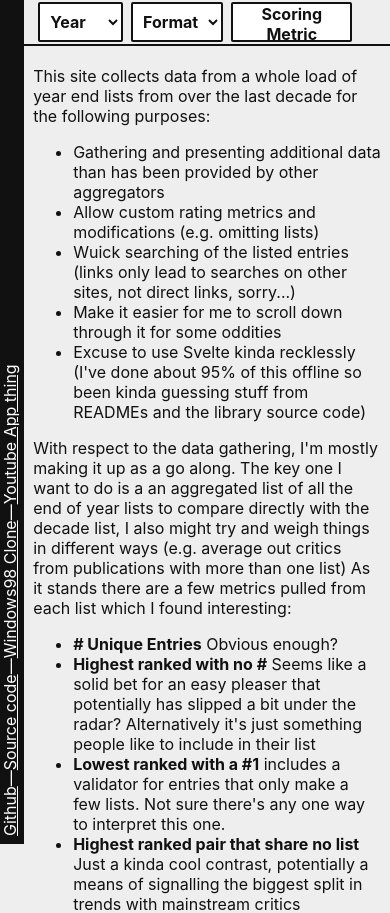
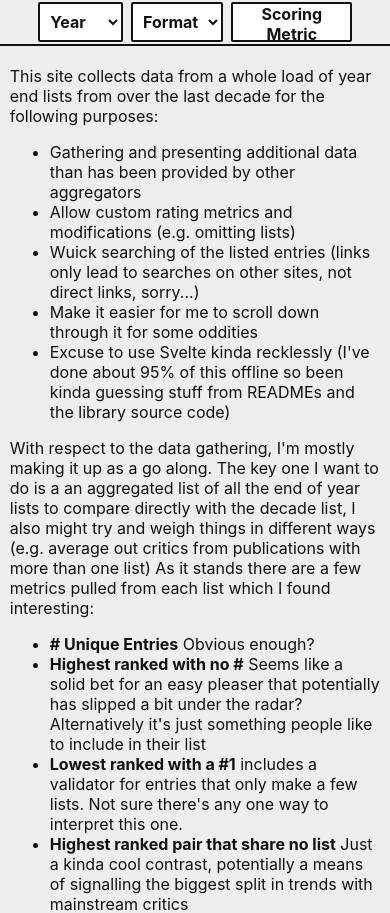
Before and after one commit to padraigfl/critics-lists, a Svelte app: page / in a window 390 px wide. Shown: the top 913 px of the page. Built offline with nearby package versions, Linux system fonts and the light colour scheme.

Commit message:
css fixes mobile

```diff
--- a/src/styles.scss
+++ b/src/styles.scss
@@ -23,6 +23,7 @@ $border: 2px solid $dark;
   }
   @media (max-width: $mobile) {
     display: block;
+    flex: none;
     &__details, &__list {
       width: 100%;
       padding: $s;
@@ -40,6 +41,10 @@ body {
   flex-grow: 1;
   padding-left: $l;
   height: initial;
+
+  @media (max-width: $mobile) {
+    padding-left: 0px;
+  }
 }
 
 a, a:visited {
@@ -295,6 +300,10 @@ body.dark {
   a, a:visited {
     color: white;
   }
+
+  @media (max-width: $mobile) {
+    display: none;
+  }
 }
 
 .Landing {
```
